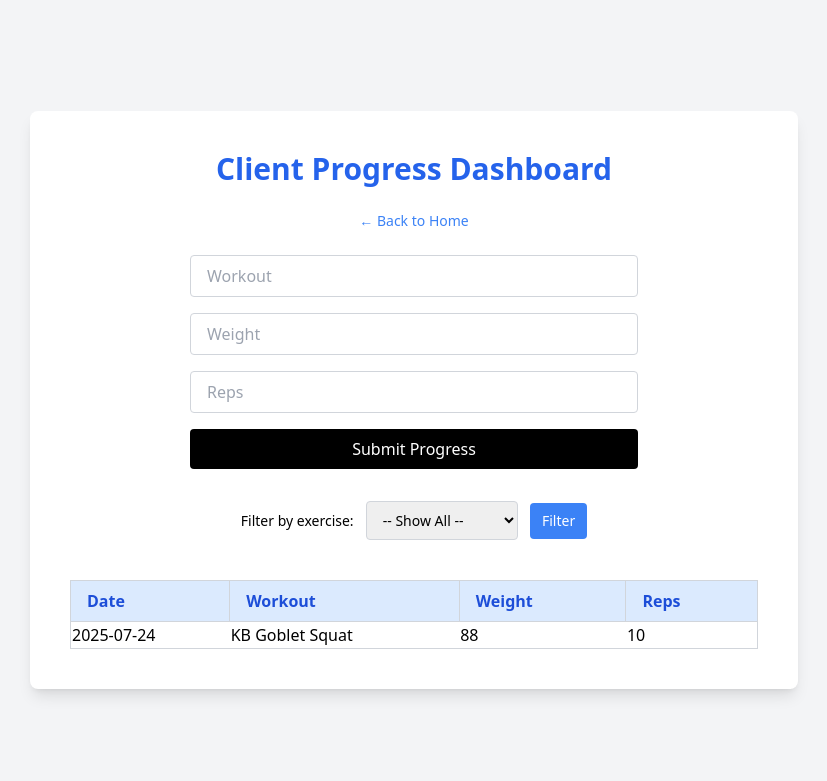
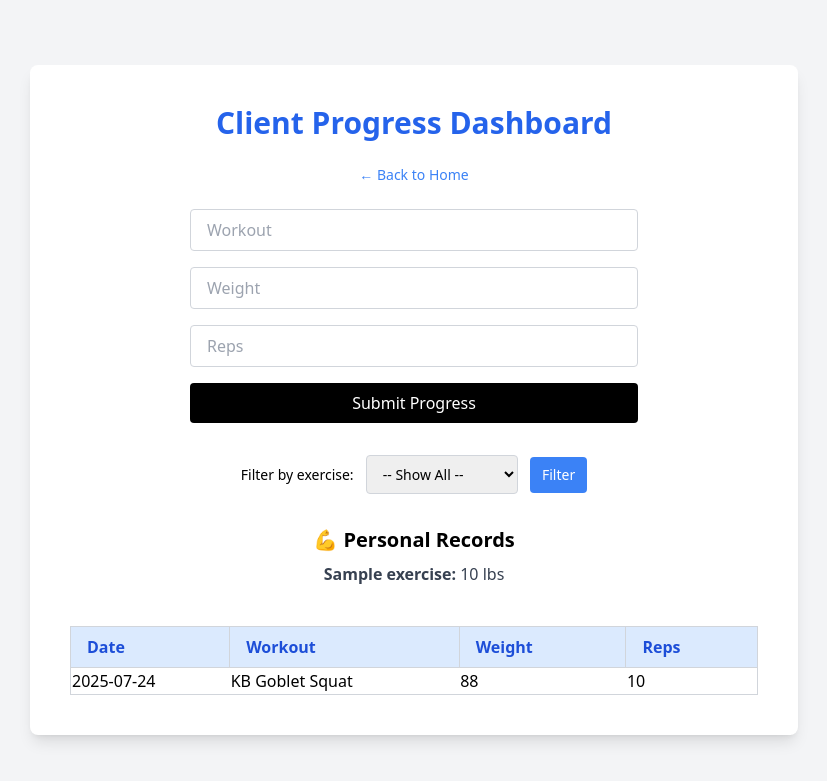
Before and after one commit to samrosen03/port-of-power-app, a Flask app: template templates/progress.html in a window 1280 px wide. Shown: the top 781 px of the page, without its empty margins (226-1053 px from the left). Run offline with Flask 3, Linux system fonts and the light colour scheme; the template is opened without the code that fills it: values that come from a table or form of the project are taken from there, most other values are stand-ins (such as "Sample title", 1, 10 or a date in 2020); style sheets or scripts are compiled from the project's sources.

Commit message:
Added PR (Personal Record) tracking for each exercise using SQLAlchemy group by

```diff
--- a/app.py
+++ b/app.py
@@ -8,6 +8,7 @@
 from datetime import datetime
 import smtplib
 from email.message import EmailMessage
+from sqlalchemy import func  # ✅ Needed for PR query
 
 # ---------------- FLASK CONFIG ----------------
 app = Flask(__name__)
@@ -87,7 +88,7 @@
         user = User.query.filter_by(username=form.username.data).first()
         if user and bcrypt.check_password_hash(user.password, form.password.data):
             login_user(user)
-            return redirect(url_for('progress'))  # ✅ FIXED INDENTATION
+            return redirect(url_for('progress'))
 
         flash('Login failed. Check username/password.', 'danger')
 
@@ -129,6 +130,7 @@
         flash("Progress submitted!", "success")
         return redirect(url_for('progress'))
 
+    # GET — fetch data
     selected_exercise = request.args.get('exercise')
 
     if selected_exercise:
@@ -145,10 +147,17 @@
     ).distinct().all()
     all_exercises = [e[0] for e in all_exercises]
 
+    # ✅ PR Query — max weight per exercise
+    pr_data = db.session.query(
+        Progress.exercise,
+        func.max(Progress.weight)
+    ).filter_by(user_id=current_user.id).group_by(Progress.exercise).all()
+
     return render_template('progress.html',
                            progress_data=progress_data,
                            all_exercises=all_exercises,
-                           selected_exercise=selected_exercise)
+                           selected_exercise=selected_exercise,
+                           pr_data=pr_data)
 
 @app.route('/contact', methods=['POST'])
 def contact():
--- a/templates/progress.html
+++ b/templates/progress.html
@@ -63,6 +63,15 @@
     </a>
   {% endif %}
 </form>
+<!-- 💪 Personal Records Section -->
+<h2 class="text-xl font-semibold mb-2 text-center">💪 Personal Records</h2>
+<ul class="text-center mb-10">
+  {% for exercise, weight in pr_data %}
+    <li class="text-gray-700">
+      <strong>{{ exercise }}:</strong> {{ weight }} lbs
+    </li>
+  {% endfor %}
+</ul>
 
     <!-- ✅ Progress Table -->
     <div class="overflow-x-auto mt-10">
```
Also changed, not shown: instance/progress.db.
